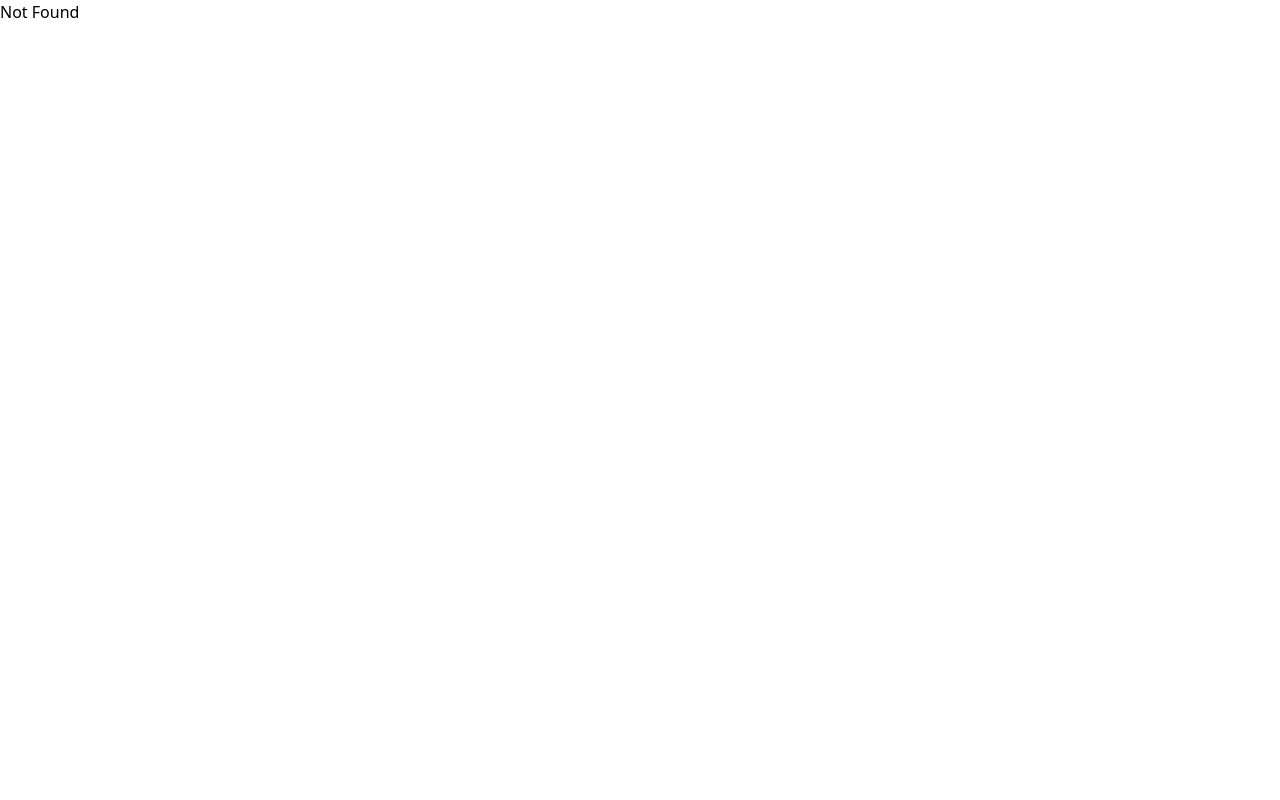
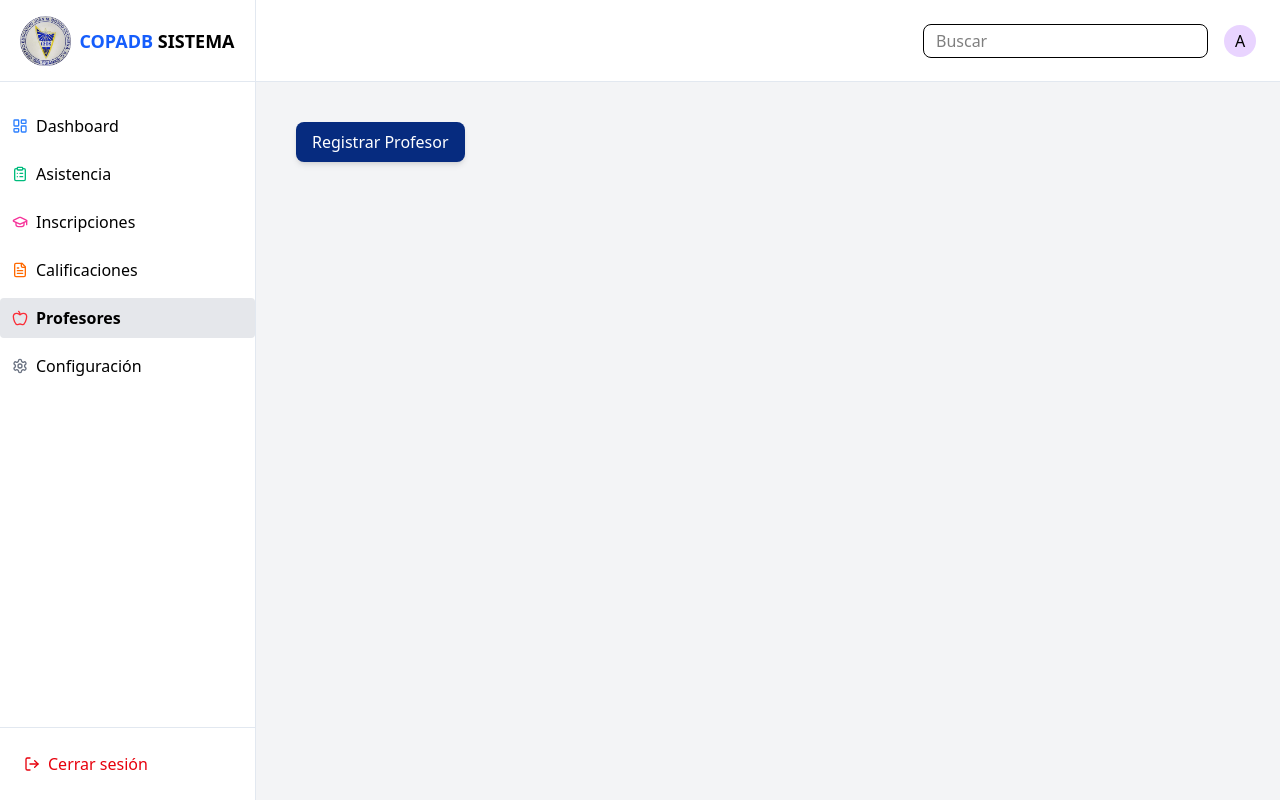
Before and after one commit to bernardolira231/COPADB, a React (Vite) app in the folder frontend/: page /profesores in a window 1280 px wide. Built offline with nearby package versions, Linux system fonts and the light colour scheme; sample sign-in values are in the browser's storage.

Commit message:
Front de sección de Profesores

```diff
--- a/frontend/src/components/Layout/components/Sidebar/Sidebar.tsx
+++ b/frontend/src/components/Layout/components/Sidebar/Sidebar.tsx
@@ -6,6 +6,10 @@ import {
   LuFileText,
   LuSettings,
   LuLayoutDashboard,
+  LuBook,
+  LuBookKey,
+  LuBookOpenCheck,
+  LuApple,
 } from "react-icons/lu";
 import SideBarLink from "../SideBarLink";
 
@@ -60,6 +64,12 @@ const Sidebar = () => {
             color="text-orange-500"
           />
           <SideBarLink
+            icon={<LuApple />}
+            title="Profesores"
+            to="/profesores"
+            color="text-red-500"
+          />
+          <SideBarLink
             icon={<LuSettings />}
             title="Configuración"
             to="/configuracion"
--- /dev/null
+++ b/frontend/src/pages/Profesores/Profesores.tsx
@@ -0,0 +1,11 @@
+import RegisterButton from "./components/RegisterButton";
+
+const Profesores = () => {
+  return (
+    <div>
+      <RegisterButton />
+    </div>
+  );
+};
+
+export default Profesores;
--- /dev/null
+++ b/frontend/src/pages/Profesores/components/ProfesorForms.tsx
@@ -0,0 +1,34 @@
+import useInscripcionesForm from "../../../hooks/useInscripciones";
+import PersonalInfoSection from "../../Inscripciones/components/PersonalInfoSection";
+import FormButtons from "../../Inscripciones/components/FormButtons";
+
+const FormularioProfesor = () => {
+  const {
+    personalInfo,
+    updatePersonalInfo,
+    resetForm,
+    handleSubmit,
+    isFormValid,
+  } = useInscripcionesForm();
+
+  return (
+      <div className="min-h-screen p-6">
+        <header className="bg-white shadow-md p-4 rounded-lg mb-6">
+          <h1 className="text-primary text-2xl font-bold">Profesor</h1>
+        </header>
+
+        <form
+          onSubmit={handleSubmit}
+          className="bg-white p-6 rounded-lg shadow-md"
+        >
+          <PersonalInfoSection
+            personalInfo={personalInfo}
+            updatePersonalInfo={updatePersonalInfo}
+          />
+          <FormButtons isFormValid={isFormValid()} onReset={resetForm} />
+        </form>
+      </div>
+  );
+};
+
+export default FormularioProfesor;
--- /dev/null
+++ b/frontend/src/pages/Profesores/components/RegisterButton.tsx
@@ -0,0 +1,30 @@
+import { useState } from "react";
+import ProfesorForms from "./ProfesorForms";
+import Layout from "../../../components/Layout";
+
+const RegisterButton = () => {
+  const [mostrarFormulario, setMostrarFormulario] = useState(false);
+
+  const handleClick = () => {
+    setMostrarFormulario(true);
+  };
+
+  return (
+    <Layout>
+    <div className="p-4">
+      {!mostrarFormulario ? (
+        <button
+          onClick={handleClick}
+          className="bg-primary text-white px-4 py-2 rounded-lg shadow-md hover:bg-primary-dark transition"
+        >
+          Registrar Profesor
+        </button>
+      ) : (
+        <ProfesorForms />
+      )}
+    </div>
+    </Layout>
+  );
+};
+
+export default RegisterButton;
--- /dev/null
+++ b/frontend/src/pages/Profesores/index.ts
@@ -0,0 +1,3 @@
+import Profesores from "./Profesores";
+
+export default Profesores;
--- a/frontend/src/routeTree.gen.ts
+++ b/frontend/src/routeTree.gen.ts
@@ -11,11 +11,18 @@
 // Import Routes
 
 import { Route as rootRoute } from './routes/__root'
-import { Route as InscripcionesImport } from './routes/inscripciones';
+import { Route as ProfesoresImport } from './routes/profesores'
+import { Route as InscripcionesImport } from './routes/inscripciones'
 import { Route as HomeImport } from './routes/Home'
 import { Route as IndexImport } from './routes/index'
 
 // Create/Update Routes
+
+const ProfesoresRoute = ProfesoresImport.update({
+  id: '/profesores',
+  path: '/profesores',
+  getParentRoute: () => rootRoute,
+} as any)
 
 const InscripcionesRoute = InscripcionesImport.update({
   id: '/inscripciones',
@@ -60,6 +67,13 @@ declare module '@tanstack/react-router' {
       preLoaderRoute: typeof InscripcionesImport
       parentRoute: typeof rootRoute
     }
+    '/profesores': {
+      id: '/profesores'
+      path: '/profesores'
+      fullPath: '/profesores'
+      preLoaderRoute: typeof ProfesoresImport
+      parentRoute: typeof rootRoute
+    }
   }
 }
 
@@ -69,12 +83,14 @@ export interface FileRoutesByFullPath {
   '/': typeof IndexRoute
   '/Home': typeof HomeRoute
   '/inscripciones': typeof InscripcionesRoute
+  '/profesores': typeof ProfesoresRoute
 }
 
 export interface FileRoutesByTo {
   '/': typeof IndexRoute
   '/Home': typeof HomeRoute
   '/inscripciones': typeof InscripcionesRoute
+  '/profesores': typeof ProfesoresRoute
 }
 
 export interface FileRoutesById {
@@ -82,14 +98,15 @@ export interface FileRoutesById {
   '/': typeof IndexRoute
   '/Home': typeof HomeRoute
   '/inscripciones': typeof InscripcionesRoute
+  '/profesores': typeof ProfesoresRoute
 }
 
 export interface FileRouteTypes {
   fileRoutesByFullPath: FileRoutesByFullPath
-  fullPaths: '/' | '/Home' | '/inscripciones'
+  fullPaths: '/' | '/Home' | '/inscripciones' | '/profesores'
   fileRoutesByTo: FileRoutesByTo
-  to: '/' | '/Home' | '/inscripciones'
-  id: '__root__' | '/' | '/Home' | '/inscripciones'
+  to: '/' | '/Home' | '/inscripciones' | '/profesores'
+  id: '__root__' | '/' | '/Home' | '/inscripciones' | '/profesores'
   fileRoutesById: FileRoutesById
 }
 
@@ -97,12 +114,14 @@ export interface RootRouteChildren {
   IndexRoute: typeof IndexRoute
   HomeRoute: typeof HomeRoute
   InscripcionesRoute: typeof InscripcionesRoute
+  ProfesoresRoute: typeof ProfesoresRoute
 }
 
 const rootRouteChildren: RootRouteChildren = {
   IndexRoute: IndexRoute,
   HomeRoute: HomeRoute,
   InscripcionesRoute: InscripcionesRoute,
+  ProfesoresRoute: ProfesoresRoute,
 }
 
 export const routeTree = rootRoute
@@ -117,7 +136,8 @@ export const routeTree = rootRoute
       "children": [
         "/",
         "/Home",
-        "/inscripciones"
+        "/inscripciones",
+        "/profesores"
       ]
     },
     "/": {
@@ -128,6 +148,9 @@ export const routeTree = rootRoute
     },
     "/inscripciones": {
       "filePath": "inscripciones.tsx"
+    },
+    "/profesores": {
+      "filePath": "profesores.tsx"
     }
   }
 }
--- /dev/null
+++ b/frontend/src/routes/profesores.tsx
@@ -0,0 +1,6 @@
+import { createFileRoute } from '@tanstack/react-router'
+import Profesores from '../pages/Profesores/Profesores'
+
+export const Route = createFileRoute('/profesores')({
+  component: Profesores,
+})
```
